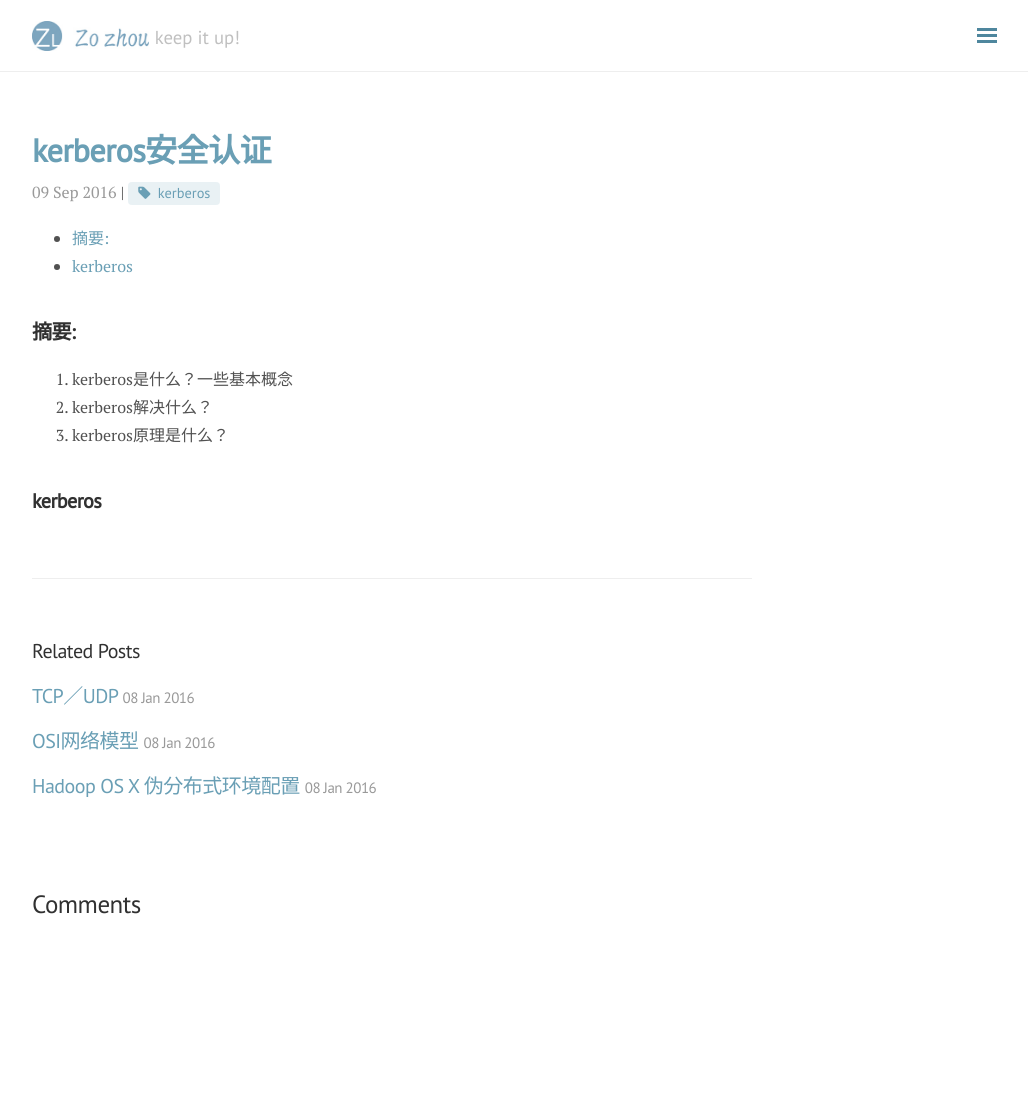
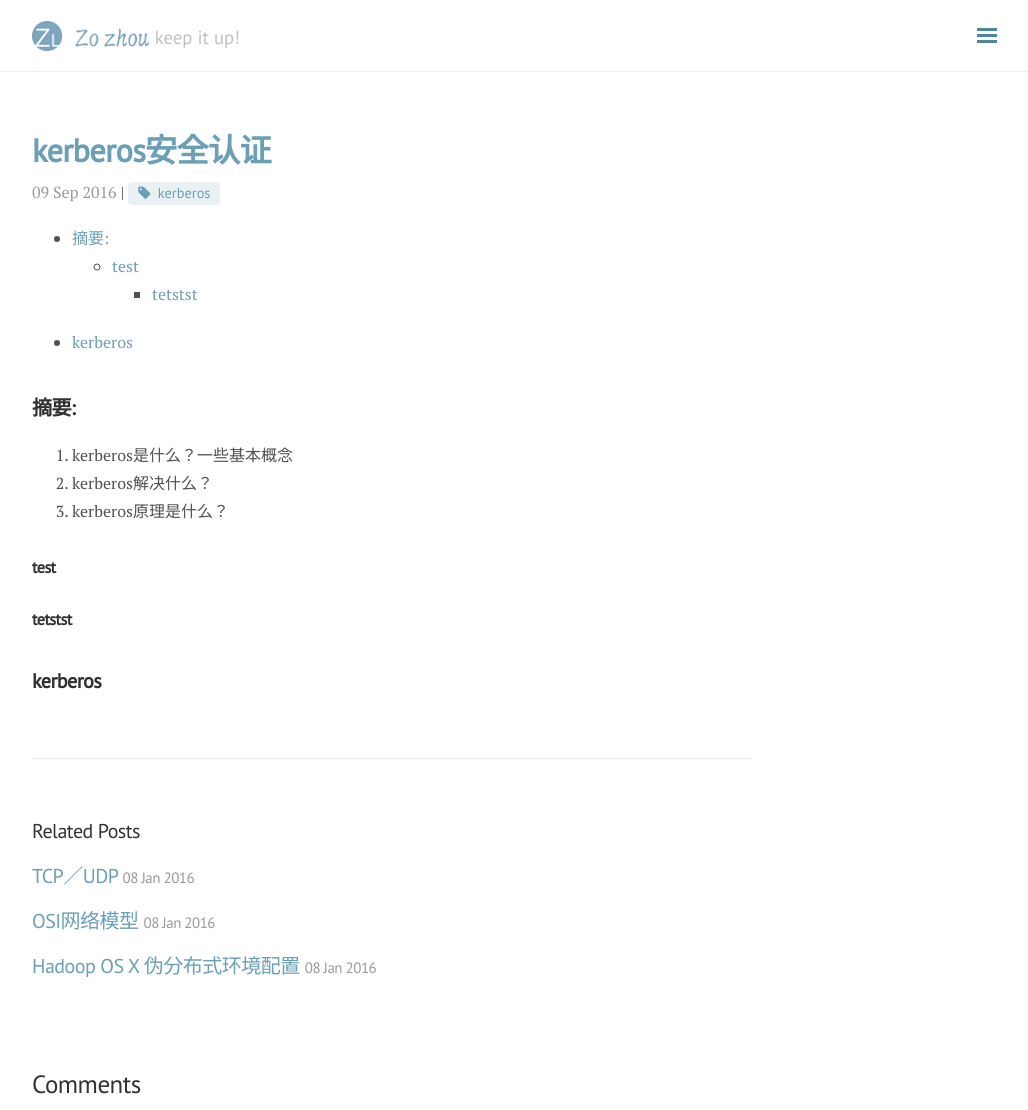
Before and after one commit to zsc1993916/zsc1993916.github.io, a Jekyll site: the page built from _posts/2016-09-09-kerberos.md, in a window 1280 px wide and 1110 px high. Shown: the whole window, without its empty margins (248-1276 px from the left). Built offline with Jekyll 4.4.1, drawn with Linux system fonts in a browser that asks for light colours; nearby versions of some CDN libraries; comment, search, counter and statistics services are not loaded.

Commit message:
Update 2016-09-09-kerberos.md

```diff
--- a/_posts/2016-09-09-kerberos.md
+++ b/_posts/2016-09-09-kerberos.md
@@ -4,6 +4,7 @@ title: kerberos安全认证
 categories: kerberos
 tags: kerberos
 ---
+
 * 目录
 {:toc}
 
@@ -13,4 +14,8 @@ tags: kerberos
 2. kerberos解决什么？
 3. kerberos原理是什么？
 
+### test
+
+#### tetstst
+
 ## kerberos
```
